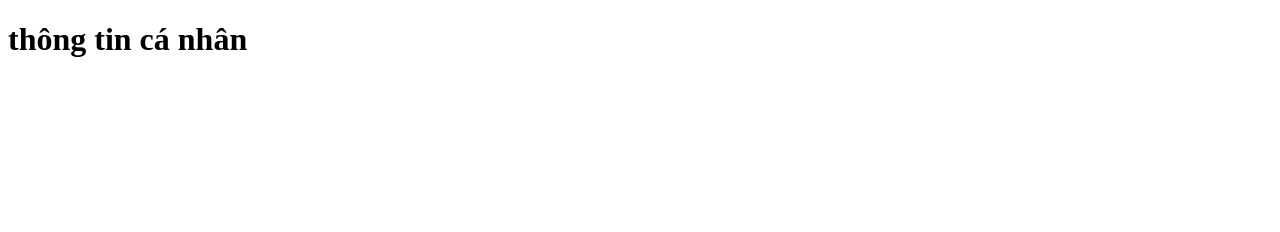
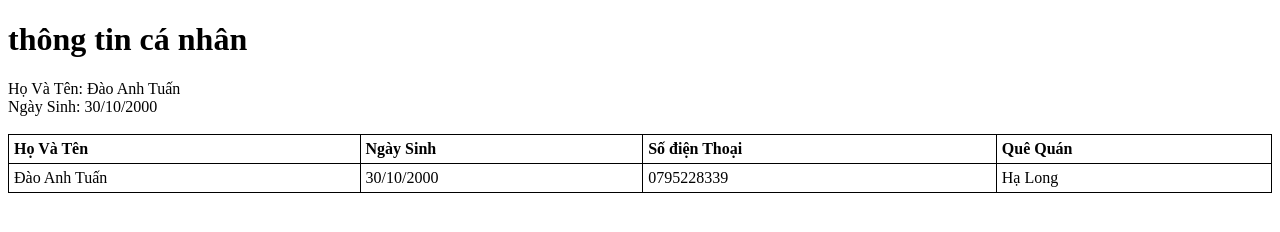
Before and after one commit to Daoanhtuan3010/html_lab1, a plain HTML site: page index.html in a window 1280 px wide. Drawn offline with Linux system fonts and the light colour scheme.

Commit message:
Update index.html

```diff
--- a/index.html
+++ b/index.html
@@ -4,9 +4,36 @@
     <meta charset="UTF-8">
     <meta name="viewport" content="width=device-width, initial-scale=1.0">
     <title>Document</title>
+    <style>
+        table, th, td {
+          border: 1px solid black;
+          border-collapse: collapse;
+        }
+        th, td {
+          padding: 5px;
+          text-align: left;
+        }
+        </style>
 </head>
 <body>
     <h1>thông tin cá nhân</h1>
+    <div>Họ Và Tên: Đào Anh Tuấn</div>
+    <div>Ngày Sinh: 30/10/2000</div>
     <img href="images/anh.jpg">
+    <table style="width:100%">
+        <tr>
+          <th>Họ Và Tên</th>
+          <th>Ngày Sinh</th>
+          <th>Số điện Thoại</th>
+          <th>Quê Quán</th>
+        </tr>
+        <tr>
+          <td>Đào Anh Tuấn</td>
+          <td>30/10/2000</td>
+          <td>0795228339</td>
+          <td>Hạ Long</td>
+        </tr>
+      </table>
+
 </body>
 </html>
```
